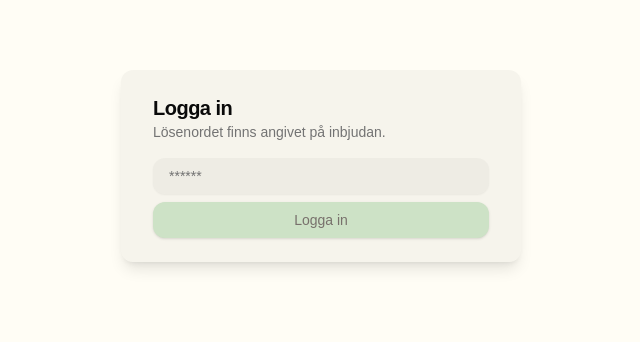
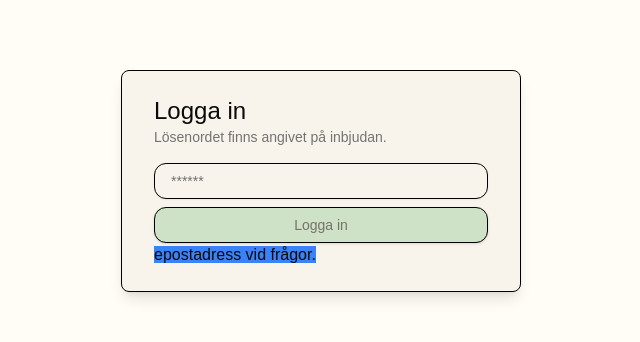
Before and after one commit to GeneralDanielC/next14-simonmalin, a Next.js app: page /auth/client-login in a window 1280 px wide. Shown: the part 330-672 px from the top of the page, without its empty margins (319-959 px from the left). Built offline with nearby package versions, Linux system fonts and the light colour scheme; no server answers; a web font is replaced by a local one.

Commit message:
Small UI client-auth change

```diff
--- a/app/(protected)/admin/_components/navbar.tsx
+++ b/app/(protected)/admin/_components/navbar.tsx
@@ -6,6 +6,7 @@ import { Breadcrumb, BreadcrumbItem, BreadcrumbLink, BreadcrumbList, BreadcrumbP
 import { Button } from "@/components/ui/button"
 import { DropdownMenu, DropdownMenuContent, DropdownMenuItem, DropdownMenuLabel, DropdownMenuSeparator, DropdownMenuTrigger } from "@/components/ui/dropdown-menu";
 import { Sheet, SheetContent, SheetTrigger } from "@/components/ui/sheet";
+import { useCurrentUser } from "@/hooks/use-current-user";
 import { PartyWithGuests } from "@/types";
 import { Gift } from "@prisma/client";
 import { Home, Package, PanelLeft, Settings, Users } from "lucide-react";
@@ -29,6 +30,7 @@ export const Navbar = ({
     parties,
     gifts,
  }: NavbarProps) => {
+    const user = useCurrentUser();
 
     return (
         <header className="sticky top-0 z-30 flex h-14 items-center gap-4 border-b bg-background px-4 sm:static sm:h-auto sm:border-0 sm:bg-transparent sm:px-6">
@@ -116,13 +118,13 @@ export const Navbar = ({
                     </Button>
                 </DropdownMenuTrigger>
                 <DropdownMenuContent align="end">
-                    <DropdownMenuLabel>My Account</DropdownMenuLabel>
-                    <DropdownMenuSeparator />
-                    <DropdownMenuItem>
+                    <DropdownMenuLabel>{user?.name}</DropdownMenuLabel>
+                    {/* <DropdownMenuSeparator /> */}
+                    {/* <DropdownMenuItem>
                         <Link href={"/admin/settings"}>
                             Settings
                         </Link>
-                    </DropdownMenuItem>
+                    </DropdownMenuItem> */}
                     <DropdownMenuSeparator />
                     <DropdownMenuItem><LogoutButton>Logout</LogoutButton></DropdownMenuItem>
                 </DropdownMenuContent>
--- a/app/(public)/auth/client-login/_components/client-login-form.tsx
+++ b/app/(public)/auth/client-login/_components/client-login-form.tsx
@@ -34,8 +34,8 @@ export const ClientLoginForm = () => {
 
     return (
         <form action={handleLogin} ref={formRef} className="flex flex-col gap-y-2">
-            <FormInput id="password" placeholder="******" errors={fieldErrors} />
-            <FormSubmit variant="success">Logga in</FormSubmit>
+            <FormInput id="password" placeholder="******" errors={fieldErrors} className="bg-transparent border border-black" />
+            <FormSubmit variant="success" className="border border-black">Logga in</FormSubmit>
         </form>
     )
 }
--- a/app/(public)/auth/client-login/page.tsx
+++ b/app/(public)/auth/client-login/page.tsx
@@ -15,12 +15,13 @@ const LoginPage = () => {
         <div className="h-full w-full">
             <HeroSection heading="Logga in" />
             <div className="w-full px-6 flex justify-center items-center">
-                <div className="max-w-screen-md px-8 w-[400px] bg-stone-400/10 rounded-xl shadow-lg py-6">
-                    <CardTitle className="text-xl">Logga in</CardTitle>
+                <div className="max-w-screen-md px-8 w-[400px] bg-card-beige rounded-lg border border-black shadow-lg py-6">
+                    <h1 className="text-2xl">Logga in</h1>
                     <CardDescription>Lösenordet finns angivet på inbjudan.</CardDescription>
                     <div className="mt-4">
                         <ClientLoginForm />
                     </div>
+                    <span className="bg-blue-500">epostadress vid frågor.</span>
                 </div>
             </div>
         </div>
--- a/app/(public)/osa/[partyId]/page.tsx
+++ b/app/(public)/osa/[partyId]/page.tsx
@@ -3,11 +3,7 @@ import { Skew } from "@/components/skew";
 import { getPartyById } from "@/data/data";
 import { southland } from "@/lib/fonts";
 import { cn } from "@/lib/utils";
-import { RSVPForm } from "../_components/rsvp-form";
-import { EditRSVPContainer } from "../_components/edit-rsvp-container";
 import { RSVPContainer } from "../_components/rsvp-container";
-
-// import { RSVPEditForm } from "../_components/rsvp-edit-form";
 
 const OsaPage = async ({
     params
@@ -36,20 +32,53 @@ const OsaPage = async ({
         );
     }
 
+    const endRSVPDate = process.env.NEXT_PUBLIC_END_RSVP_DATE;
+    const diffMs = new Date().getTime() - new Date(endRSVPDate || "").getTime();
+
     return (
         <div>
             <HeroSection
                 heading="O.S.A."
                 subtext="Ändra dina val"
+                // subtext={`${Math.abs(calculateTime({ diffMs }).days)} dagar kvar`}
             />
             <Skew
-                card={true}
+                card={false}
                 backgroundColor="bg-sky-700/30"
             >
-                {/* RSVP-form */}
+                <div className="py-14 text-stone-500">
+                    <h1 className="text-4xl">Kommit på något?</h1>
+                    <p>Det är ännu inte försent att ändra dig</p>
+                    <p className="italic">Sista dagen är {endRSVPDate}</p>
+                </div>
+            </Skew>
+            <div className="px-6 py-40 w-full flex justify-center items-center">
                 <RSVPContainer mode="editEntireParty" party={party} />
+            </div>
+            <Skew
+                card={false}
+                backgroundColor="bg-green"
+                direction="bt"
+            >
+                <div className="py-14 text-stone-500">
+                    <h1 className="text-4xl">Upplever du problem?</h1>
+                    <p>Kontakta brudparet eller <a className="underline" href="mailto:daniel.carlsson@noll2.io">utvecklaren.</a></p>
+                </div>
             </Skew>
         </div>
+        // <div>
+        //     <HeroSection
+        //         heading="O.S.A."
+        //         subtext="Ändra dina val"
+        //     />
+        //     <Skew
+        //         card={true}
+        //         backgroundColor="bg-sky-700/30"
+        //     >
+        //         {/* RSVP-form */}
+        //         <RSVPContainer mode="editEntireParty" party={party} />
+        //     </Skew>
+        // </div>
     );
 }
 
--- a/app/(public)/osa/_components/rsvp-container.tsx
+++ b/app/(public)/osa/_components/rsvp-container.tsx
@@ -42,7 +42,7 @@ export const RSVPContainer = ({
             ) : (
                 <div>
                     <h1 className="text-2xl text-center">O.S.A.</h1>
-                    {mode === "editEntireParty" && <h2 className="text-stone-500">Ändra dina val</h2>}
+                    {mode === "editEntireParty" && <h2 className="text-stone-500 text-center">Ändra dina val</h2>}
                     {mode === "editEntireParty" ? (
                         <RSVPForm setSuccess={setSuccess} party={party} mode="editEntireParty" />
                     ) : (
--- a/data/data.ts
+++ b/data/data.ts
@@ -14,6 +14,7 @@ export const getPartyByEmail = async (email: string) => {
 }
 
 export const getPartyById = async (id: string) => {
+
     const party = await db.party.findUnique({
         where: {
             id
```
